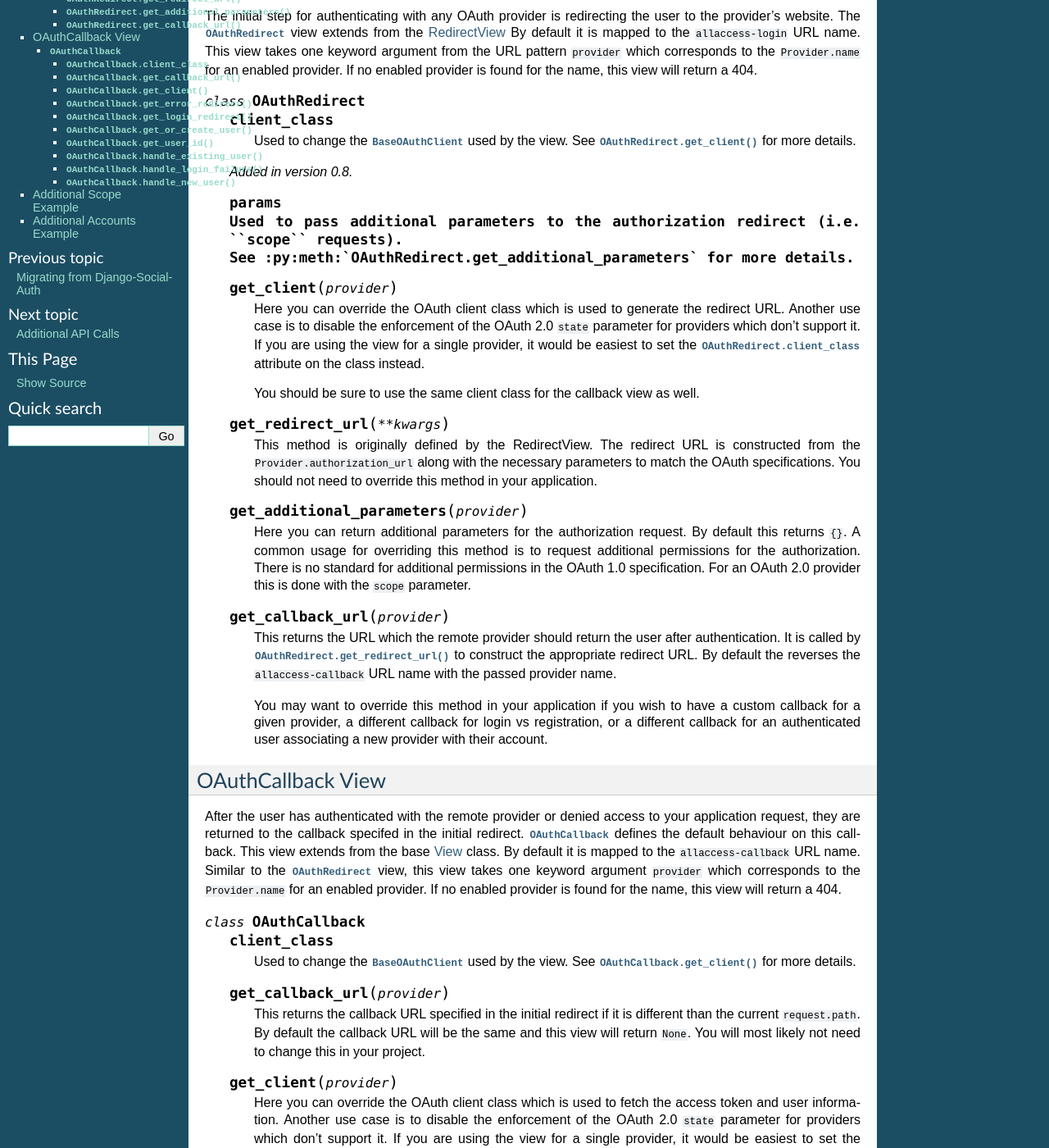
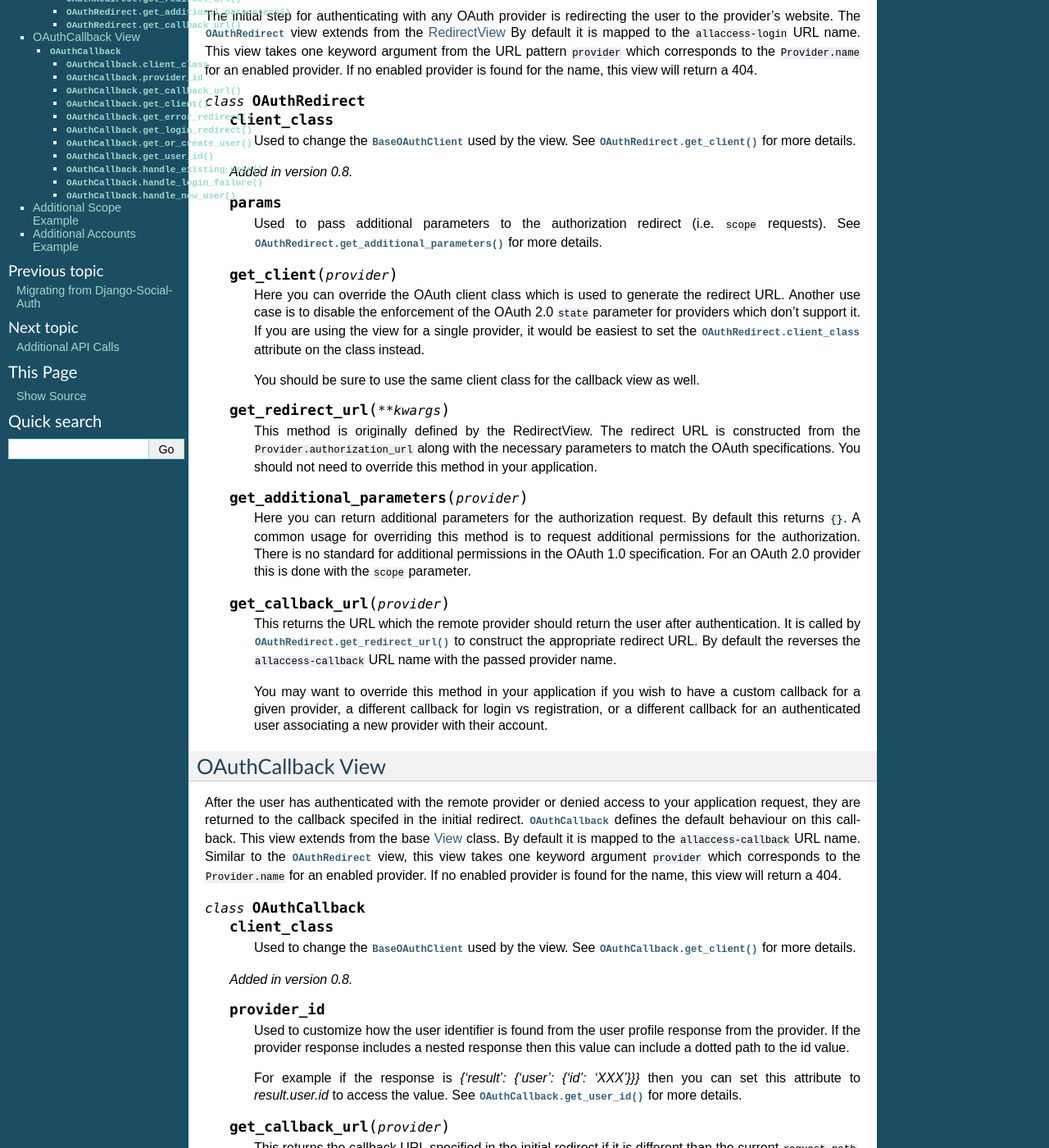
Before and after one commit to mlavin/django-all-access, a Sphinx documentation site: the page built from docs/customize-views.rst, in a window 1280 px wide and 1400 px high, scrolled down 197 px. Shown: the whole window at 82% size. Built offline with Sphinx 7.4.7, drawn with Linux system fonts in a browser that asks for light colours; some of the changed text lies outside the part shown.

Commit message:
Documenting new class attribute for the callback.

```diff
--- a/docs/customize-views.rst
+++ b/docs/customize-views.rst
@@ -26,6 +26,7 @@ will return a 404.
 
     .. versionadded:: 0.8
     .. attribute:: params
+
         Used to pass additional parameters to the authorization redirect (i.e. ``scope`` requests).
         See :py:meth:`OAuthRedirect.get_additional_parameters` for more details.
 
@@ -85,6 +86,17 @@ for an enabled provider. If no enabled provider is found for the name, this view
         Used to change the :py:class:`BaseOAuthClient` used by the view. See
         :py:meth:`OAuthCallback.get_client` for more details.
 
+    .. versionadded:: 0.8
+    .. attribute:: provider_id
+
+        Used to customize how the user identifier is found from the user profile response from
+        the provider. If the provider response includes a nested response then this value
+        can include a dotted path to the id value.
+
+        For example if the response is `{'result': {'user': {'id': 'XXX'}}}` then you can
+        set this attribute to `result.user.id` to access the value.
+        See :py:meth:`OAuthCallback.get_user_id` for more details.
+
     .. method:: get_callback_url(provider)
 
         This returns the callback URL specified in the initial redirect if it is
@@ -138,6 +150,9 @@ for an enabled provider. If no enabled provider is found for the name, this view
         ``id`` in the JSON dictionary. This will work for a number of providers, but
         will need to be changed to fit more complex response structures.
 
+        You can customize how this lookup is done by setting the :py:attr:`OAuthCallback.provider_id`.
+        This can be done either in the class definition or when calling `.as_view`.
+
     .. method:: handle_existing_user(provider, user, access, info)
 
         At this point the ``user`` has been authenticated via their ``access`` model
@@ -163,7 +178,7 @@ for an enabled provider. If no enabled provider is found for the name, this view
         At this point the ``access`` record has already been saved but is not tied to
         a user. This will call :py:meth:`OAuthCallback.get_or_create_user` to construct a new user record.
         The user is then logged in and redirected to the result of the
-        :py:meth:`OAuthCallback.get_login_redirect` call with ``new=True``.
+        :py:meth:`OAuthCallback.get_login_redirect` call with ``new=True``
 
         You may want to override this user to complete more of their infomation or
         attempt to match them to an existing user by either their username or email.
```
